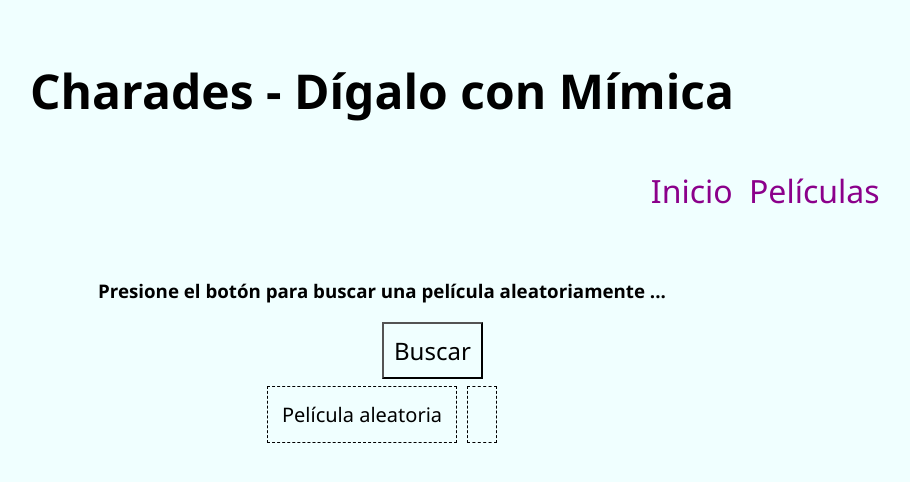
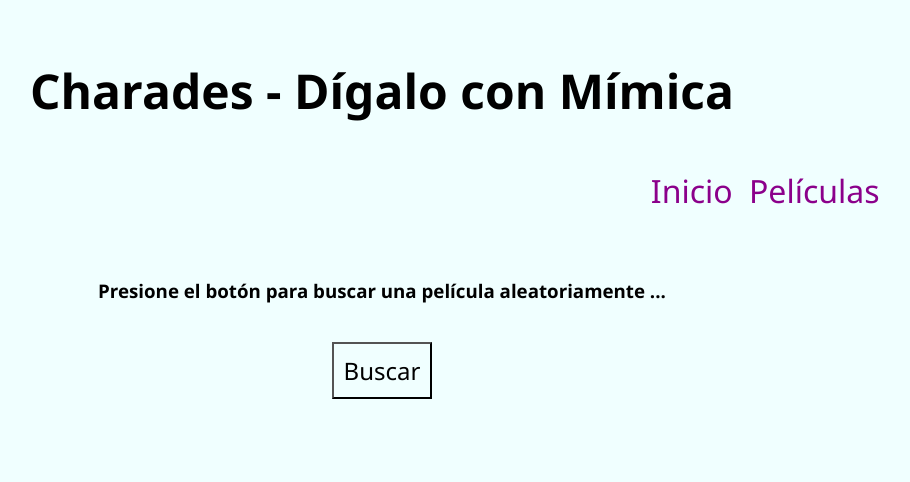
Before and after one commit to pedro-parodi-ramirez/JavaScript-coderhouse, a plain HTML site: page index.html in a window 1280 px wide. Shown: the whole page, without its empty margins (258-1168 px from the left). Drawn offline with Linux system fonts and the light colour scheme.

Commit message:
readme.md | buscarPelicula
Modificaciones:
1. Se clarifica en archivo readme lo correspondiente a esta entrega (primera entrega proyecto final)
2. Se mejora la presentación de la película generada de forma aleatoria, se elimina uno de los outputs

```diff
--- a/index.html
+++ b/index.html
@@ -51,7 +51,6 @@
     <div class="getMovie">
         <h3>Presione el botón para buscar una película aleatoriamente ...</h3>
         <button id="buttonGetMovie" class="getMovie_button">Buscar</button><br>
-        <output id="outputMovieGender" class="getMovie__output">Película aleatoria</output>
         <output id="outputMovie" class="getMovie__output"></output>
     </div>
     <div id="movieListDiv"></div>
--- a/index.js
+++ b/index.js
@@ -67,10 +67,8 @@ function getMovie(){
     const randomMovieIndex = Math.round( Math.random() * (genderMovies.length-1) );
     const randomMovie = genderMovies[randomMovieIndex];
 
-    const outputMovieGender = document.getElementById("outputMovieGender");
-    outputMovieGender.value = randomGender;
     const outputMovie = document.getElementById("outputMovie");
-    outputMovie.value = randomMovie.showInfoReduced(true);
+    outputMovie.innerHTML = `<i>Género: ${randomGender}</i><br><strong>${randomMovie.showInfoReduced(true)}</strong>`;
 }
 
 /******************************************************************************************************************/
--- a/style.css
+++ b/style.css
@@ -44,16 +44,13 @@ a, .menu__button{
 }
 
 .getMovie_button{
-    margin : auto 50%;
-    display: block;
+    margin : 20px 10px;
+    text-align: center;
 }
 
 .getMovie__output{
     font-size: 1.25em;
     text-align: center;
-    border: 1px dashed black;
-    padding: 14px;
-    margin : 50px 5px;
 }
 
 /***************************************************************************************************************************************/
```
Also changed, not shown: README.md.
